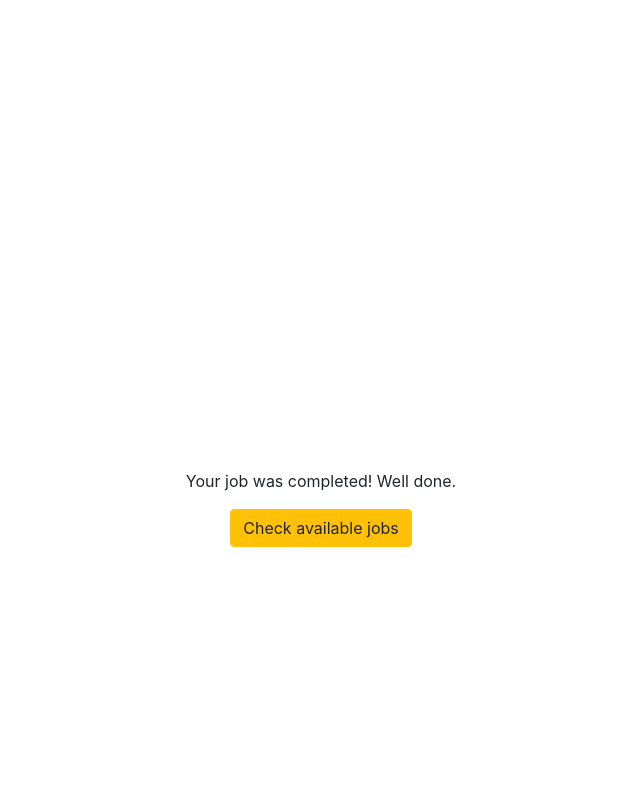
After one commit to philtrin7/pythonyoga-project, a Django app: page /courier/jobs/complete/ in a window 1280 px wide. The commit adds this page. Shown: the whole page, without its empty margins (319-959 px from the left). Run offline with Django 3.2, Linux system fonts and the light colour scheme; the visitor is signed in with stand-in values (Sample User, id 1); data comes from the database, SQL or seed files in the repository; data that the repository does not hold is empty; some libraries are stand-ins or nearby versions.

Commit message:
added job_completed confirmation page

```diff
--- a/core/courier/views.py
+++ b/core/courier/views.py
@@ -70,3 +70,8 @@ def current_job_take_photo_page(request, id):
     return render(request, 'courier/current_job_take_photo.html', {
         "job": job
     })
+
+
+@login_required(login_url="/sign-in/?next=/courier/")
+def job_complete_page(request):
+    return render(request, 'courier/job_complete.html')
--- a/core/templates/courier/current_job_take_photo.html
+++ b/core/templates/courier/current_job_take_photo.html
@@ -102,7 +102,7 @@
             }).then(function (json) {
                 if (json.success) {
                     window.location.href =
-                        "{% if job.status == 'picking' %}{% url 'courier:current_job' %}{% else %}{% url 'courier:home' %}{% endif %}"
+                        "{% if job.status == 'picking' %}{% url 'courier:current_job' %}{% else %}{% url 'courier:job_complete' %}{% endif %}"
                 }
             })
         })
--- /dev/null
+++ b/core/templates/courier/job_complete.html
@@ -0,0 +1,11 @@
+{% extends 'courier/base.html' %}
+{% load static %}
+
+{% block content %}
+<div class="h-100 d-flex flex-column align-items-center justify-content-center">
+    <img src="{% static 'img/complete.gif' %}" alt="" class="mb-3" width="200" height="200">
+    <p>Your job was completed! Well done.</p>
+
+    <a href="{% url 'courier:home' %}" class="btn btn-warning">Check available jobs</a>
+</div>
+{% endblock content %}
--- a/fastparcel/urls.py
+++ b/fastparcel/urls.py
@@ -28,6 +28,9 @@ courier_urlpatterns = [
     path('jobs/current/', courier_views.current_job_page, name="current_job"),
     path('jobs/current/<id>/take_photo/', courier_views.current_job_take_photo_page,
          name="current_job_take_photo_page"),
+    path('jobs/complete/', courier_views.job_complete_page,
+         name="job_complete"),
+
     path('api/jobs/available/', courier_apis.available_jobs_api,
          name="available_jobs_api"),
     path('api/jobs/current/<id>/update/', courier_apis.current_job_update_api,
```
